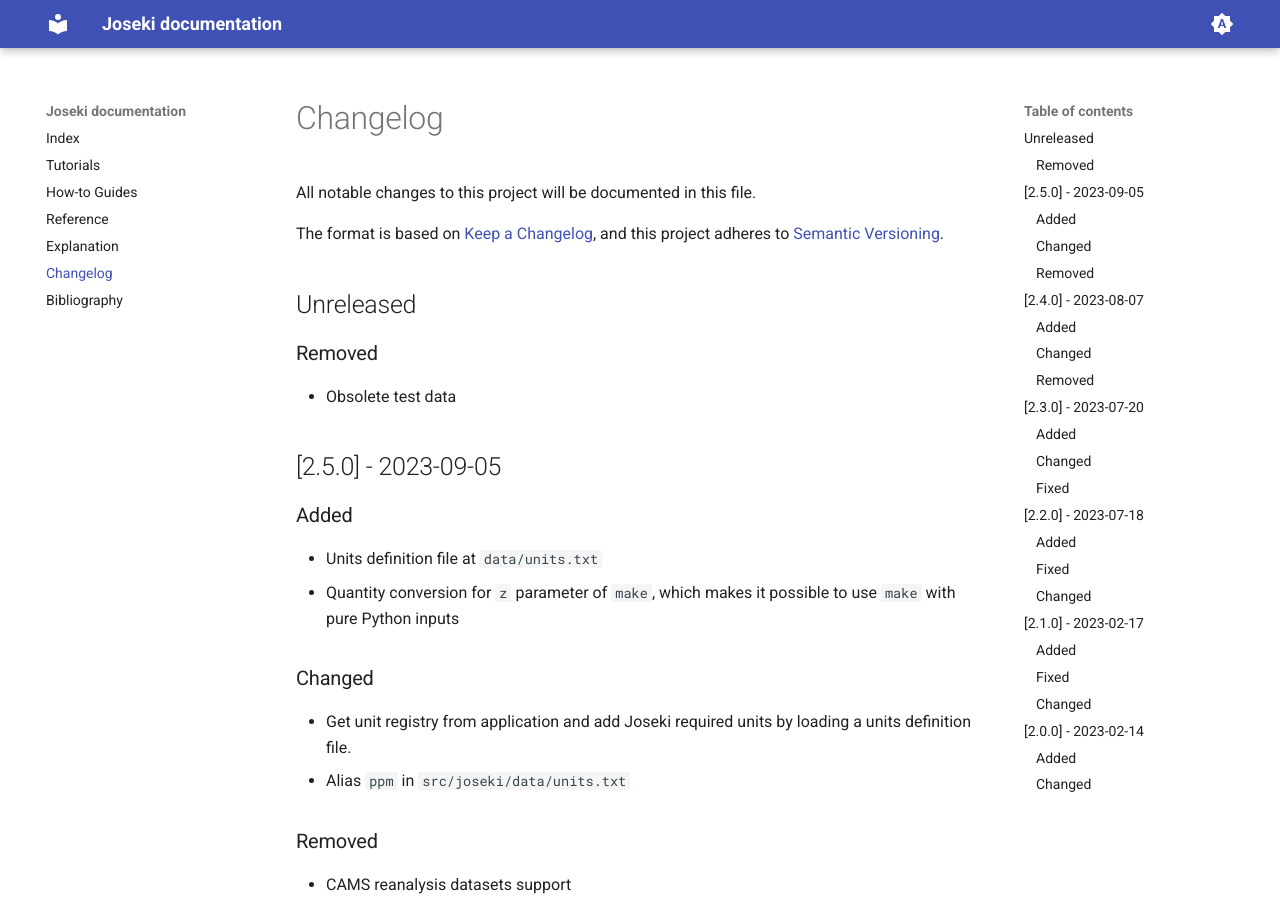
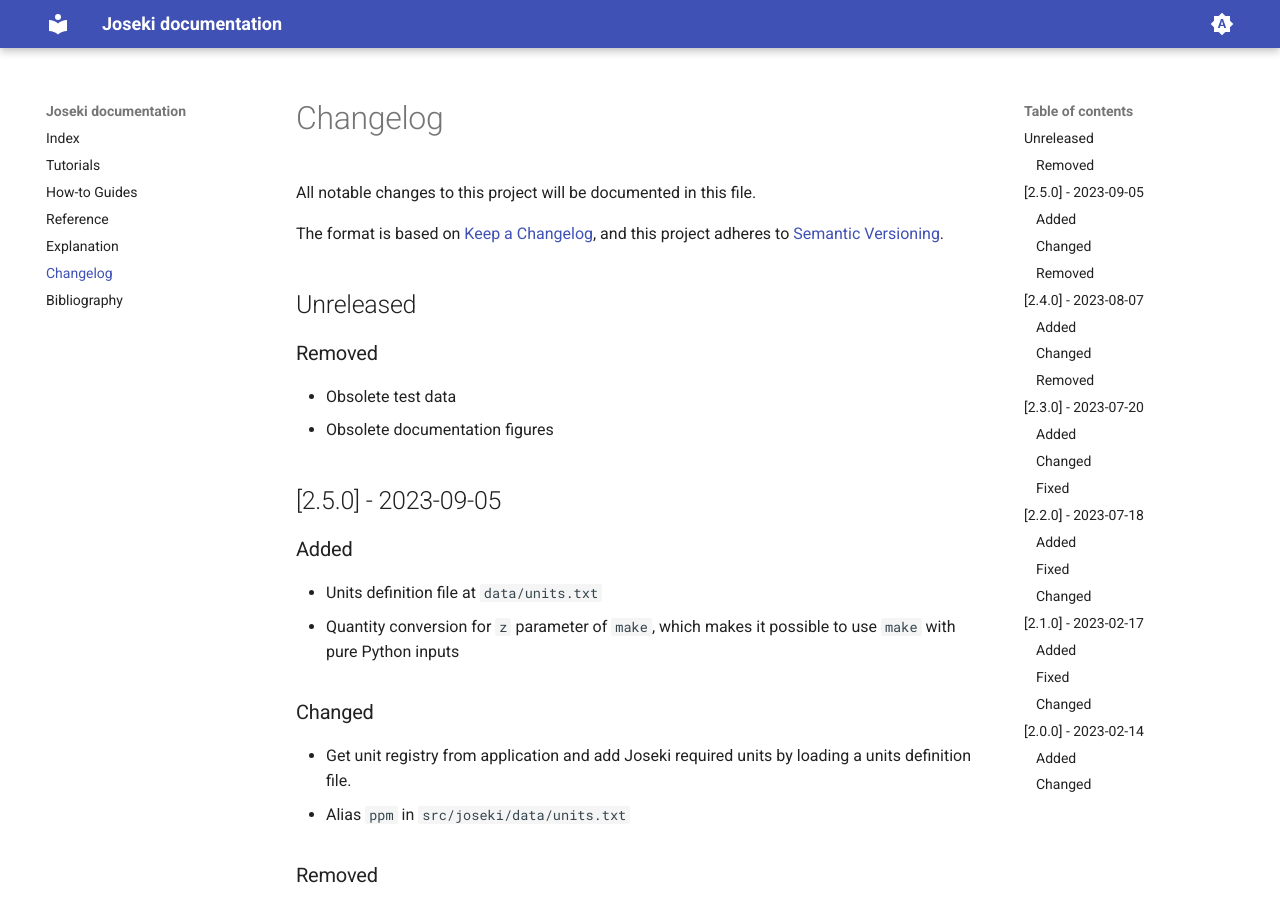
Before and after one commit to rayference/joseki, an MkDocs documentation site: the page built from docs/changelog.md, in a window 1280 px wide and 900 px high. Built offline with MkDocs 1.6.1 and Material for MkDocs 9.7.7, drawn with Linux system fonts in a browser that asks for light colours; the version menu is left out.

Commit message:
Remove obsolete figures

```diff
--- a/docs/changelog.md
+++ b/docs/changelog.md
@@ -10,6 +10,7 @@
 ### Removed
 
 * Obsolete test data
+* Obsolete documentation figures
 
 ## [2.5.0] - 2023-09-05
 
```
Also changed, not shown: docs/fig/tutorials/cams/1.png (deleted), docs/fig/tutorials/cams/2.png (deleted).
